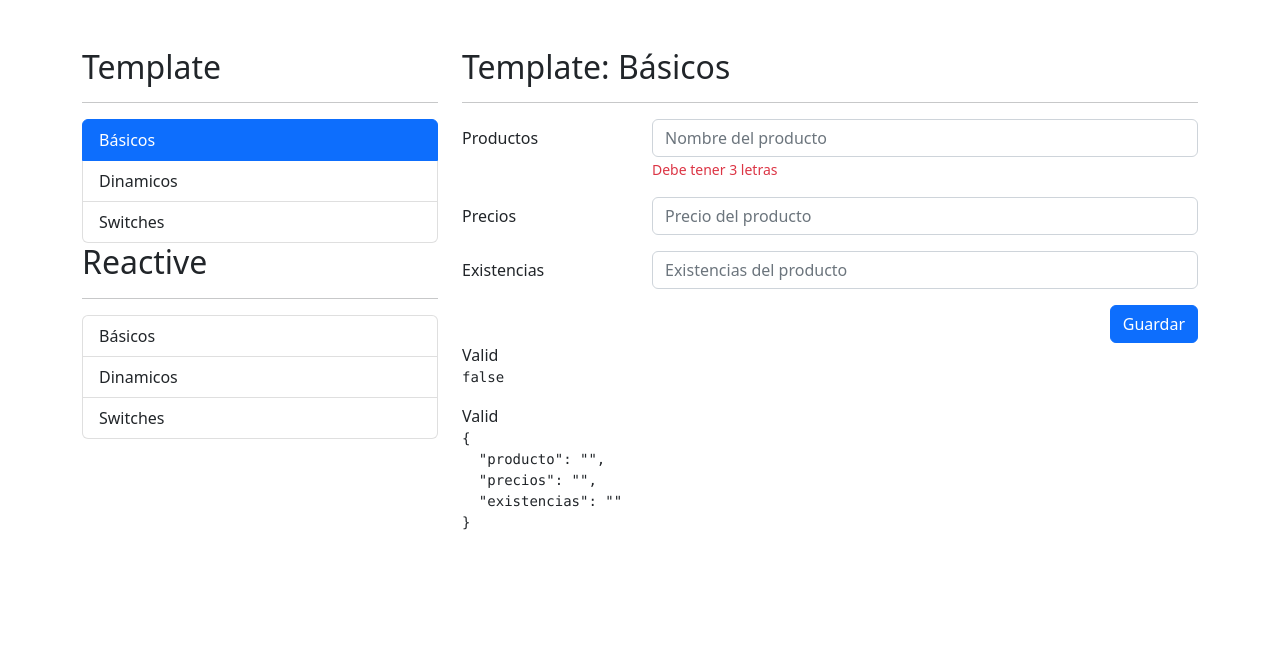
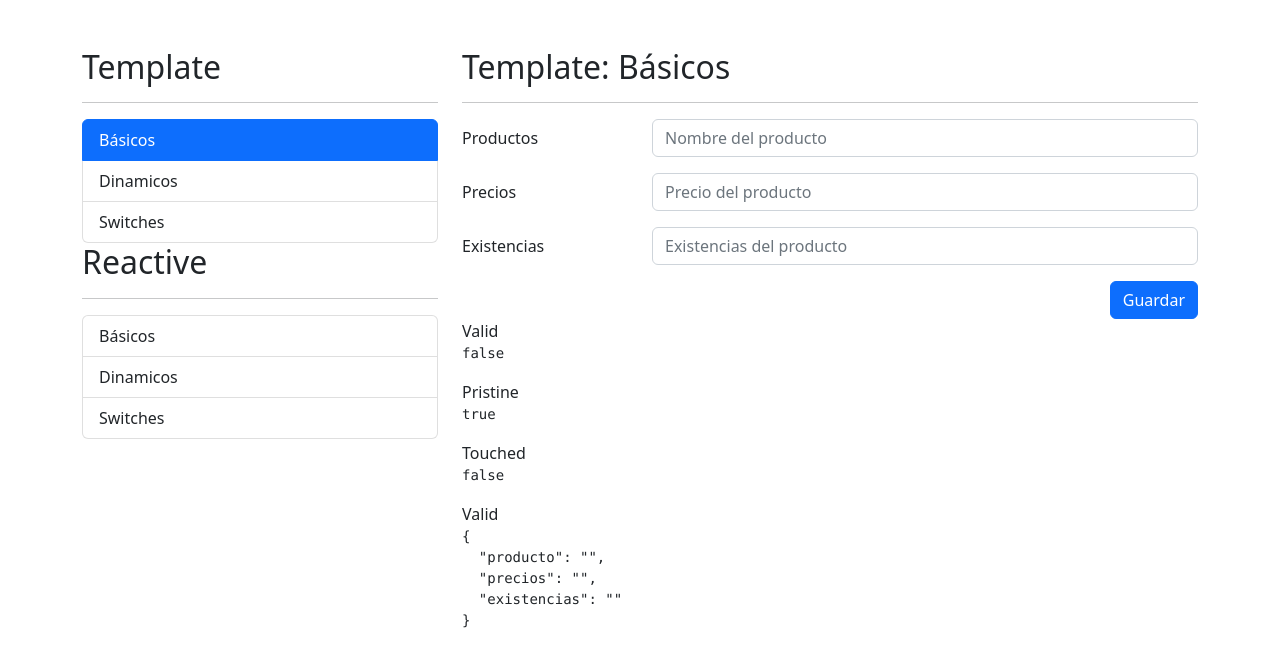
Before and after one commit to richard-allcca/Angular-Formularios, an Angular app: page /template/basicos in a window 1280 px wide. Shown: the top 666 px of the page. Built offline with nearby package versions, Linux system fonts and the light colour scheme.

Commit message:
Template - mostrar mensaje de error con ngIf en html

```diff
--- a/src/app/template/basicos/basicos.component.html
+++ b/src/app/template/basicos/basicos.component.html
@@ -20,9 +20,14 @@
                name="producto"
                placeholder="Nombre del producto"
                required
+               minlength="3"
             />
 
-            <span class="form-text text-danger">Debe tener 3 letras</span>
+            <span class="form-text text-danger"
+            *ngIf="miFormulario.controls['producto']?.invalid &&
+            miFormulario.controls['producto']?.touched">
+               Debe tener 3 letras
+            </span>
          </div>
 
       </div>
@@ -41,6 +46,11 @@
                required
                min="0"
             />
+            <span class="form-text text-danger"
+                  *ngIf="miFormulario.controls['precios']?.invalid &&
+                  miFormulario.controls['precios']?.touched">
+               No puedes usar valores negativos
+            </span>
          </div>
       </div>
 
@@ -79,8 +89,17 @@
 <div class="row">
    <div class="col">
 
+      <!-- valida los input con require con true or false -->
       <span>Valid</span>
       <pre>{{miFormulario.valid}}</pre>
+
+      <!-- valida que no se haya cambiado ningun valor original del los input -->
+      <span>Pristine</span>
+      <pre>{{miFormulario.pristine}}</pre>
+
+      <!-- valida si el usuario a tocado el formulario -->
+      <span>Touched</span>
+      <pre>{{miFormulario.touched}}</pre>
 
       <span>Valid</span>
       <pre>{{miFormulario.value | json}}</pre>
--- a/src/app/template/basicos/basicos.component.ts
+++ b/src/app/template/basicos/basicos.component.ts
@@ -15,6 +15,6 @@ export class BasicosComponent implements OnInit {
    }
 
    guardar(miFormulario: NgForm) {
-      console.log(miFormulario.value);
+      console.log(miFormulario);
    }
 }
```
